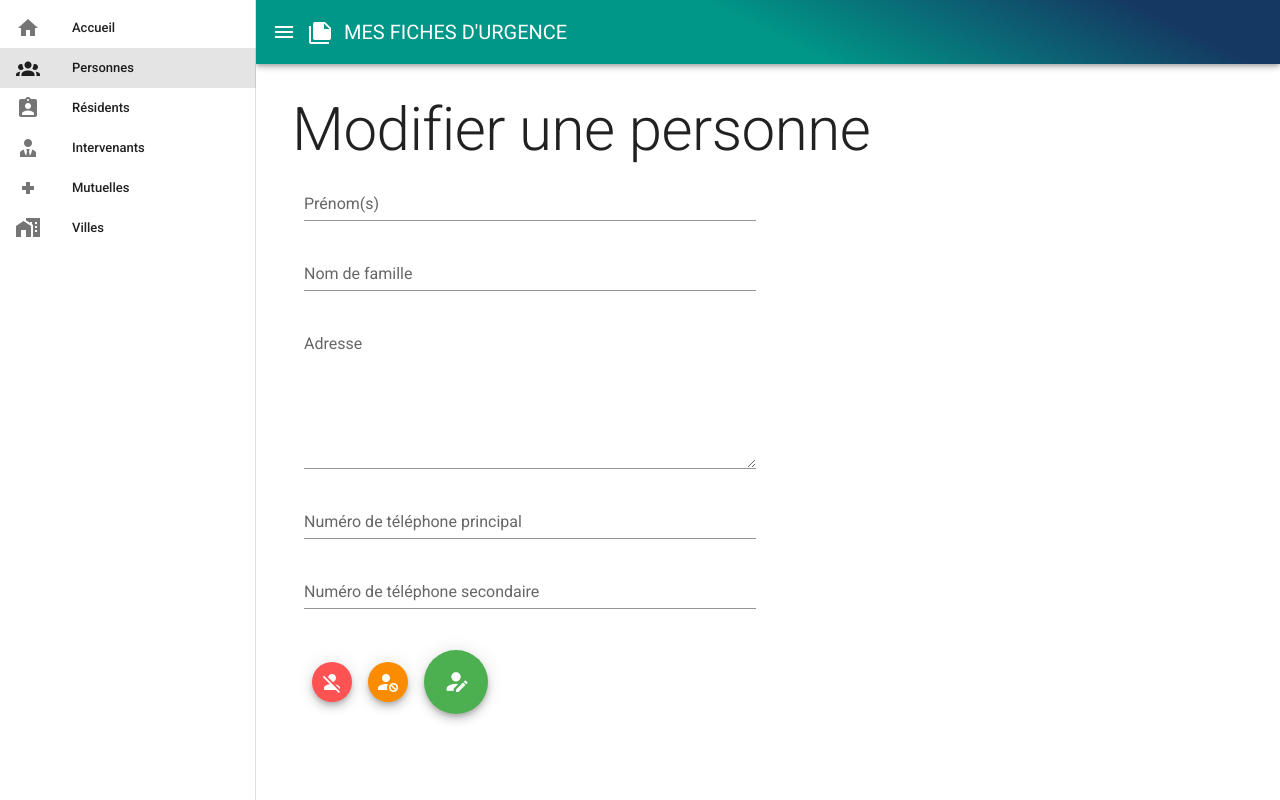
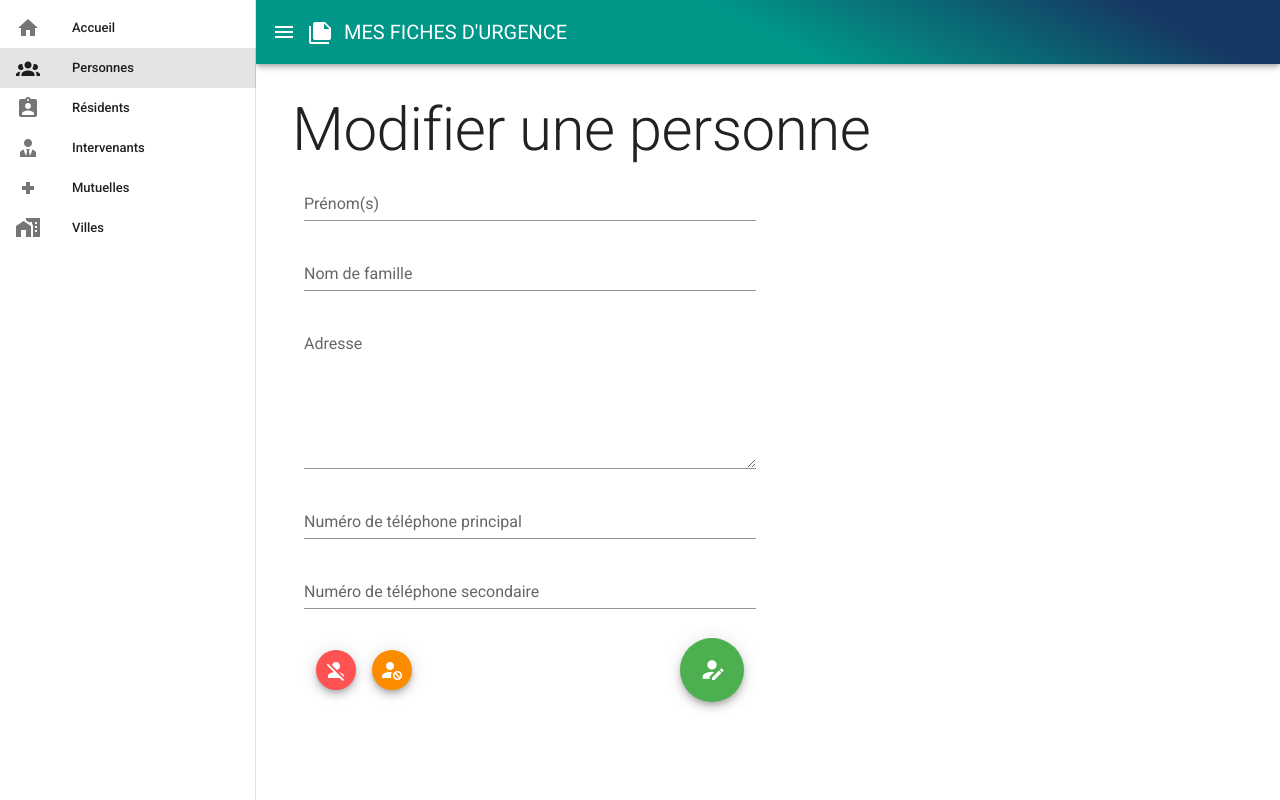
Before and after one commit to Ibi-A/fiches-urgence-frontend, a Vue app: page /persons/1 in a window 1280 px wide. Built offline with nearby package versions, Linux system fonts and the light colour scheme.

Commit message:
cahnge layout button of PersonEditionForm.vue

```diff
--- a/src/components/PersonEditionForm.vue
+++ b/src/components/PersonEditionForm.vue
@@ -6,16 +6,21 @@
       <v-textarea label="Adresse" v-bind:value="personId"></v-textarea>
       <v-text-field label="Numéro de téléphone principal"></v-text-field>
       <v-text-field label="Numéro de téléphone secondaire"></v-text-field>
-
+      <v-row justify="space-between" align="center" class="mx-1">
+        <div>
           <v-btn fab small class="mx-2 my-5" color="error" to="/persons/person-id">
             <v-icon>mdi-account-off</v-icon>
           </v-btn>
           <v-btn fab small class="mx-2 my-5" color="warning" to="/persons/person-id">
             <v-icon>mdi-account-cancel</v-icon>
           </v-btn>
+        </div>
+        <div>
           <v-btn fab large class="mx-2 my-5" color="success" to="/persons/person-id">
             <v-icon>mdi-account-edit</v-icon>
           </v-btn>
+        </div>
+      </v-row>
     </v-form>
   </v-col>
 </template>
@@ -29,3 +34,10 @@ export default {
   }
 };
 </script>
+
+<style scoped>
+.space-between {
+  display: flex;
+  justify-content: space-between;
+}
+</style>
```
Lines whose indentation alone changed are shown as unchanged.
